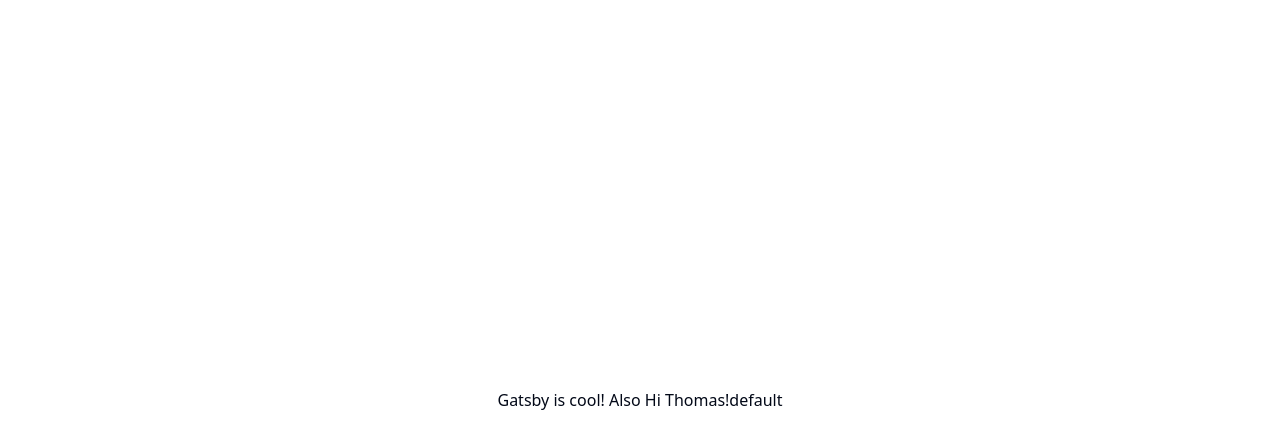
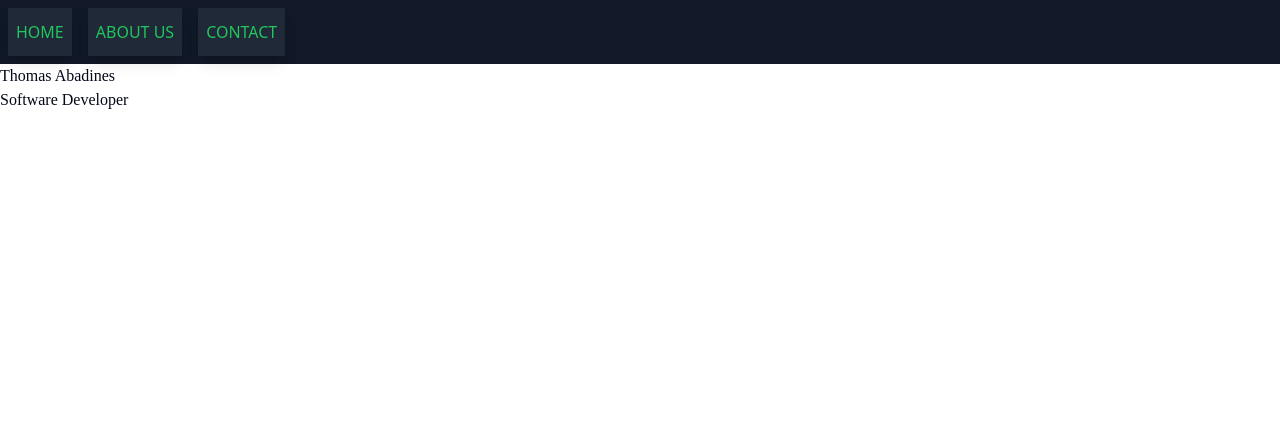
Before and after one commit to tabadines00/personalsite, a Gatsby site: page / in a window 1280 px wide. Built offline with nearby package versions, Linux system fonts and the light colour scheme; Gatsby itself is replaced by a stand-in of ours; no server answers.

Commit message:
Learned Tailwind

```diff
--- a/gatsby-config.ts
+++ b/gatsby-config.ts
@@ -2,19 +2,34 @@
 
 const config: GatsbyConfig = {
   siteMetadata: {
-    title: `thomas-site`,
-    siteUrl: `https://www.yourdomain.tld`
+    title: `thomas`,
+    siteUrl: `https://thomasabadines.com`
   },
   // More easily incorporate content into your pages through automatic TypeScript type generation and better GraphQL IntelliSense.
   // If you use VSCode you can also use the GraphQL plugin
   // Learn more at: https://gatsby.dev/graphql-typegen
   graphqlTypegen: true,
-  plugins: ["gatsby-plugin-postcss", "gatsby-plugin-sitemap", {
+  plugins: ["gatsby-plugin-postcss", "gatsby-plugin-image", "gatsby-plugin-sitemap",
+  {
     resolve: 'gatsby-plugin-manifest',
     options: {
       "icon": "src/images/icon.png"
     }
-  }]
+  },
+  {
+    resolve: `gatsby-omni-font-loader`,
+    options: {
+      enableListener: true,
+      preconnect: [`https://fonts.googleapis.com`, `https://fonts.gstatic.com`],
+      web: [
+        {
+          name: `Space Grotesk`,
+          file: `https://fonts.googleapis.com/css2?family=Space+Grotesk:wght@400;600;700&display=swap`,
+        },
+      ],
+    },
+  },
+  ]
 };
 
 export default config;
--- a/package.json
+++ b/package.json
@@ -21,12 +21,15 @@
     "class-variance-authority": "^0.7.0",
     "clsx": "^2.0.0",
     "gatsby": "^5.12.4",
+    "gatsby-omni-font-loader": "^2.0.2",
+    "gatsby-plugin-image": "^3.12.3",
     "gatsby-plugin-manifest": "^5.12.3",
     "gatsby-plugin-postcss": "^6.12.0",
     "gatsby-plugin-sitemap": "^6.12.3",
     "postcss": "^8.4.31",
     "react": "^18.2.0",
     "react-dom": "^18.2.0",
+    "react-helmet": "^6.1.0",
     "tailwind-merge": "^2.0.0",
     "tailwindcss": "^3.3.5",
     "tailwindcss-animate": "^1.0.7"
--- /dev/null
+++ b/src/components/Navbar.tsx
@@ -0,0 +1,21 @@
+import { Link } from 'gatsby'
+import { StaticImage } from "gatsby-plugin-image"
+import React from 'react'
+
+export default function Navbar() {
+  return (
+    <div>
+      <ul className='h-16 w-screen m-0 flex flex-row bg-gray-900 text-white'>
+        <li className="navbar-item">
+          <Link to="/">HOME</Link>
+        </li>
+        <li className="navbar-item">
+          <Link to="/about">ABOUT US</Link>
+        </li>
+        <li className="navbar-item">
+            <Link to="/contact">CONTACT</Link>
+          </li>
+      </ul>
+    </div>
+  )
+}
--- /dev/null
+++ b/src/pages/about/index.tsx
@@ -0,0 +1,13 @@
+import React from 'react'
+import Navbar from '@/components/Navbar'
+
+function About() {
+  return (
+    <main className="bg-black">
+      <Navbar />
+      <h1>About</h1>
+	  </main>
+  )
+}
+
+export default About
--- /dev/null
+++ b/src/pages/contact/index.tsx
@@ -0,0 +1,13 @@
+import React from 'react'
+import Navbar from '@/components/Navbar'
+
+function Contact() {
+  return (
+    <main className="bg-black">
+	  <Navbar />
+	  <h1>Contact Me</h1>
+	</main>
+  )
+}
+
+export default Contact
--- a/src/pages/index.tsx
+++ b/src/pages/index.tsx
@@ -1,8 +1,10 @@
 import * as React from 'react'
 import type { HeadFC, PageProps } from "gatsby"
+import Navbar from '@/components/Navbar'
 
 const Index: React.FC<PageProps> = () => {
 
+	/*
 	const [message, setMessage] = React.useState("default")
 
   	const url = "https://lj4dsvnwho2gufukhy3s7qxduq0wqerx.lambda-url.us-west-1.on.aws/";
@@ -20,12 +22,13 @@
 			console.log(data);
 			setMessage(data);
 	})
+	*/
 
   return (
-	<main className="grid place-items-center h-screen">
-	  Gatsby is cool!
-	  Also Hi Thomas!
-	  {message}
+	<main>
+	  <Navbar />
+	  <h1>Thomas Abadines</h1>
+	  <h1>Software Developer</h1>
 	</main>
   )
 }
--- a/src/styles/global.css
+++ b/src/styles/global.css
@@ -74,3 +74,17 @@
     @apply bg-background text-foreground;
   }
 }
+
+h1 {
+  font-family: "Space Grotesk";
+  color: "white";
+}
+
+@layer components {
+  .navbar-item {
+      @apply relative flex items-center justify-center
+      h-12 w-auto p-2 mt-2 mb-2 mx-2 shadow-lg
+      bg-gray-800 text-green-500
+      hover:bg-green-600 hover:text-white;
+  }
+}
```
Also changed, not shown: 1 other file.
